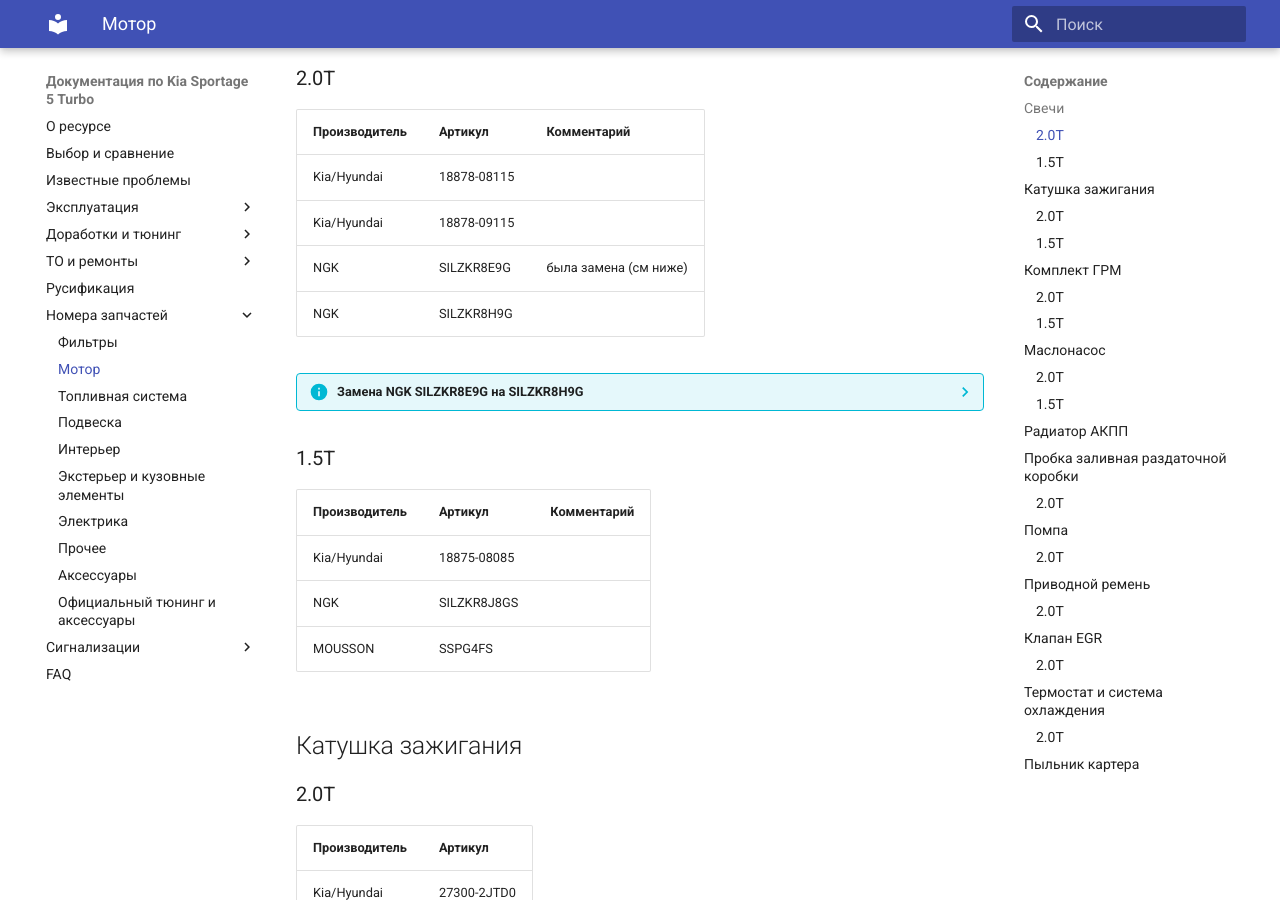
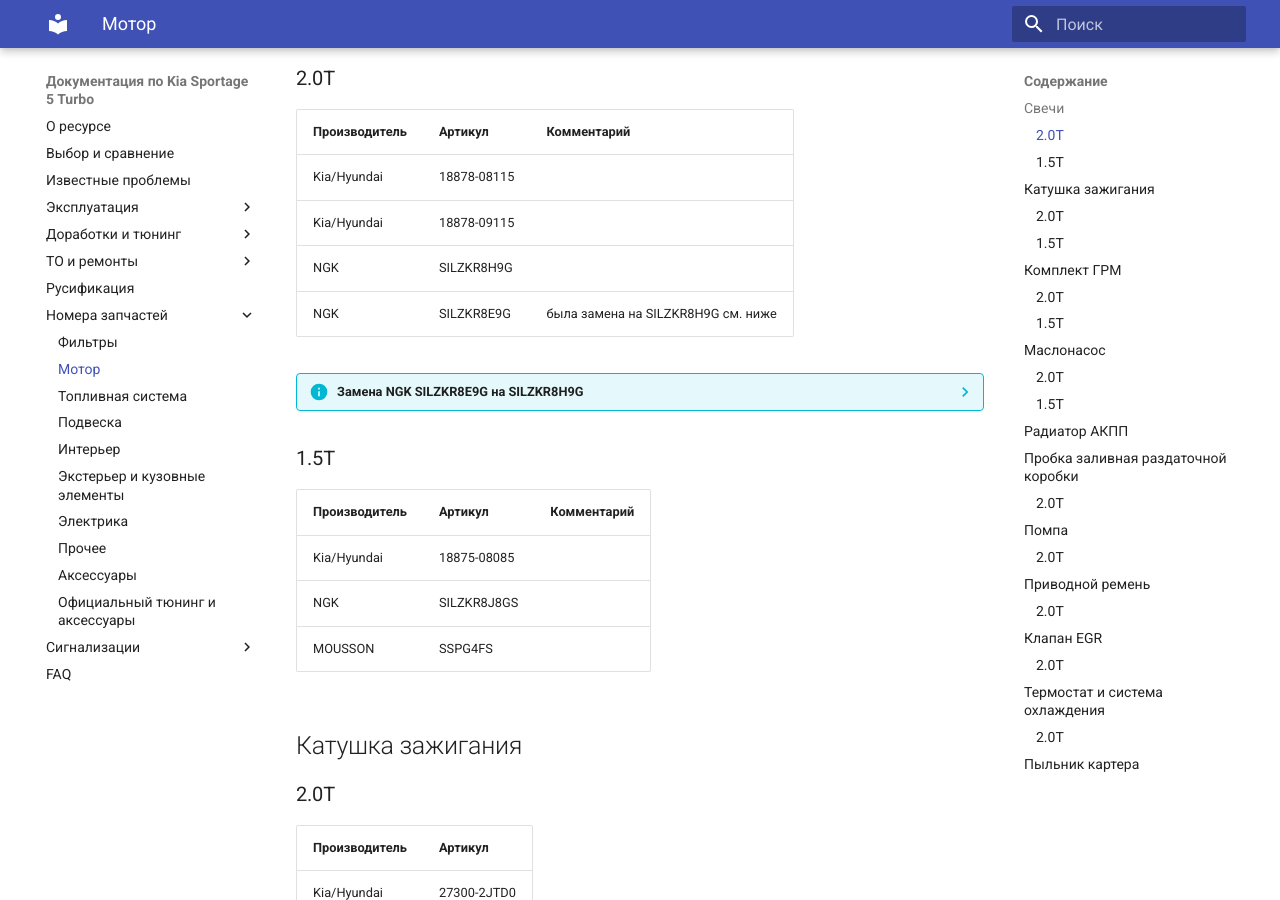
Before and after one commit to kia-sportage-docs/kia-sport5-docs, an MkDocs documentation site: the page built from docs/part/motor.md, in a window 1280 px wide and 900 px high, scrolled down 312 px. Built offline with MkDocs 1.6.1 and Material for MkDocs 9.7.7, drawn with Linux system fonts in a browser that asks for light colours.

Commit message:
Переставил местами свечи

```diff
--- a/docs/part/motor.md
+++ b/docs/part/motor.md
@@ -9,12 +9,12 @@
 |---|---| --- |
 | Kia/Hyundai | 18878-08115 ||
 | Kia/Hyundai | 18878-09115 ||
-| NGK | SILZKR8E9G | была замена (см ниже) |
 | NGK | SILZKR8H9G | |
+| NGK | SILZKR8E9G | была замена на SILZKR8H9G см. ниже |
 
 ??? info "Замена NGK SILZKR8E9G на SILZKR8H9G"
     Был бюллетень по замене SILZKR8E9G на SILZKR8H9G
-    <center>![Image title](../images/photo_2025-09-15_12-25-28.jpg){ loading=lazy }</center>
+    ![Image title](../images/photo_2025-09-15_12-25-28.jpg){ loading=lazy }
 
 ### 1.5T
 | Производитель | Артикул | Комментарий |
```
